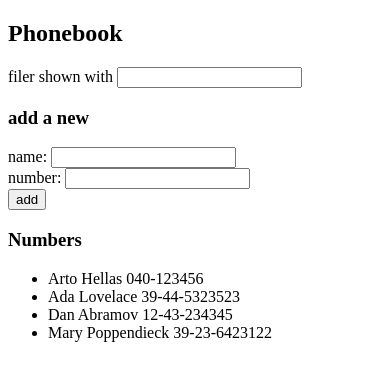
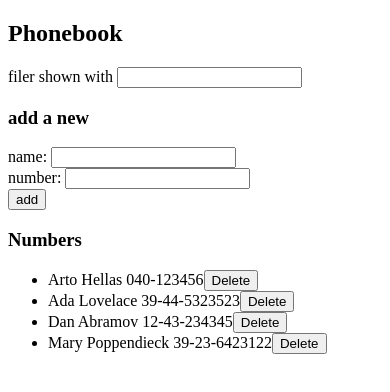
Before and after one commit to Jonas-Beck/FullstackOpen, a React (Vite) app in the folder part2/phonebook/: page / in a window 390 px wide. Shown: the top 392 px of the page. Built offline with nearby package versions, Linux system fonts and the light colour scheme; data requests are answered from the project's data file.

Commit message:
2.14: The Phonebook step9

```diff
--- a/part2/phonebook/src/App.jsx
+++ b/part2/phonebook/src/App.jsx
@@ -9,19 +9,20 @@ const Filter = ({ value, onChange }) => {
     )
 }
 
-const Person = ({ name, number }) => {
+const Person = ({ name, number, handlePersonDelete }) => {
     return (
         <li>
             {name} {number}
+            <button onClick={handlePersonDelete}>Delete</button>
         </li>
     )
 }
 
-const Persons = ({ persons }) => {
+const Persons = ({ persons, handlePersonDelete }) => {
     return (
         <ul>
             {persons.map((person) => (
-                <Person key={person.id} name={person.name} number={person.number} />
+                <Person key={person.id} name={person.name} number={person.number} handlePersonDelete={() => handlePersonDelete(person.id)} />
             ))}
         </ul>
     )
@@ -50,7 +51,7 @@ const App = () => {
     const [searchFilter, setSearchFilter] = useState("")
 
     const hook = () => {
-        personServices.getAll().then(initalPersons => {
+        personServices.getAll().then((initalPersons) => {
             setPersons(initalPersons)
         })
     }
@@ -64,13 +65,12 @@ const App = () => {
         if (persons.some((person) => person.name === newName)) {
             alert(`${newName} is already added to phonebook`)
         } else {
-
             const personObject = {
                 name: newName,
                 number: newNumber,
             }
 
-            personServices.create(personObject).then(returnedPerson => {
+            personServices.create(personObject).then((returnedPerson) => {
                 setPersons(persons.concat(returnedPerson))
                 setNewName("")
                 setNewNumber("")
@@ -90,6 +90,16 @@ const App = () => {
         setSearchFilter(event.target.value)
     }
 
+    const handlePersonDelete = (id) => {
+        const personObject = persons.find((person) => person.id === id)
+
+        if (window.confirm(`Delete ${personObject.name} ?`)) {
+            personServices.remove(id).then(() => {
+                setPersons(persons.filter((person) => person.id !== id))
+            })
+        }
+    }
+
     return (
         <div>
             <h2>Phonebook</h2>
@@ -103,7 +113,7 @@ const App = () => {
                 NumberChange={handleNumberChange}
             />
             <h3>Numbers</h3>
-            <Persons persons={personsToShow} />
+            <Persons persons={personsToShow} handlePersonDelete={handlePersonDelete} />
         </div>
     )
 }
--- a/part2/phonebook/src/services/persons.js
+++ b/part2/phonebook/src/services/persons.js
@@ -12,9 +12,14 @@ const create = (newObject) => {
 }
 
 const update = (id, newObject) => {
-    const request = axios.put(`${baseUrl}/$${id}`, newObject)
+    const request = axios.put(`${baseUrl}/${id}`, newObject)
     return request.then((response) => response.data)
 }
 
+const remove = (id) => {
+    const request = axios.delete(`${baseUrl}/${id}`)
+    return request.then((response => response.data))
+}
 
-export default { getAll, create, update }
+
+export default { getAll, create, update, remove}
```
Also changed, not shown: part2/phonebook/db.json (indentation only).
